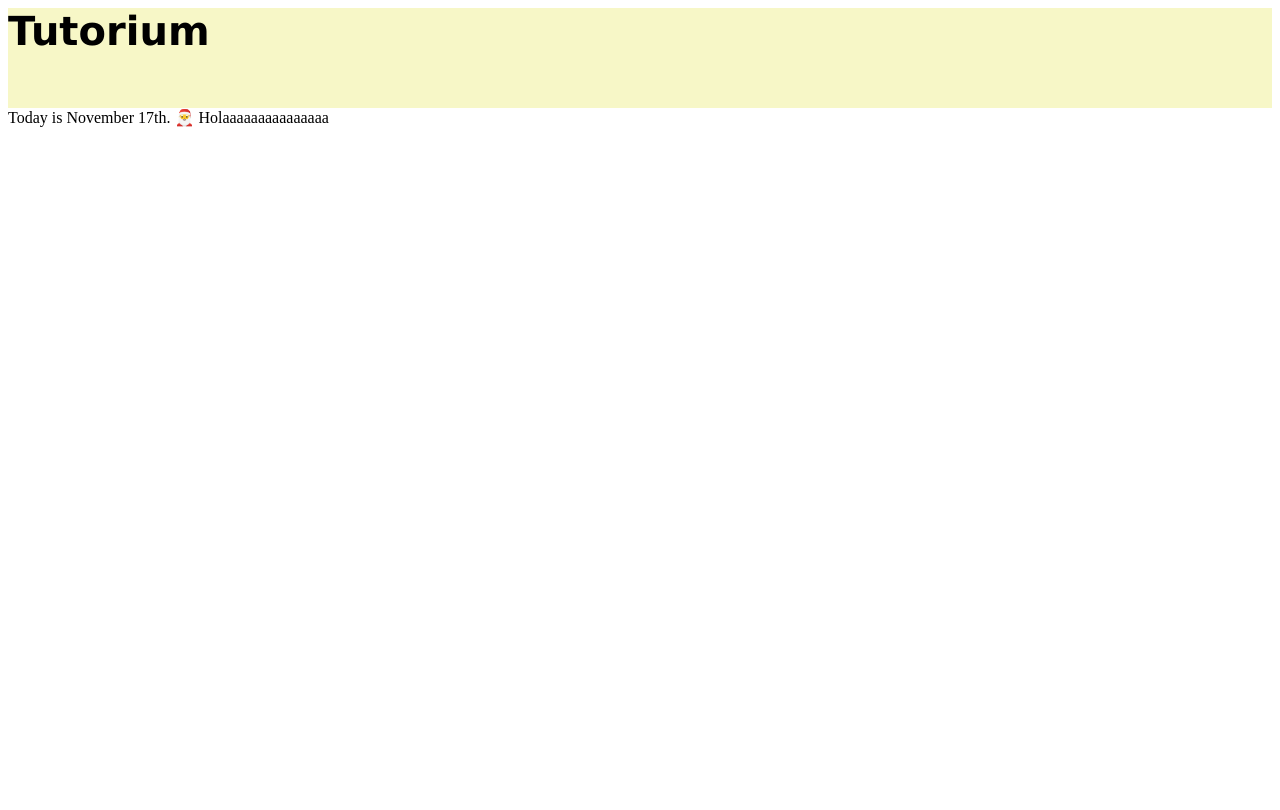
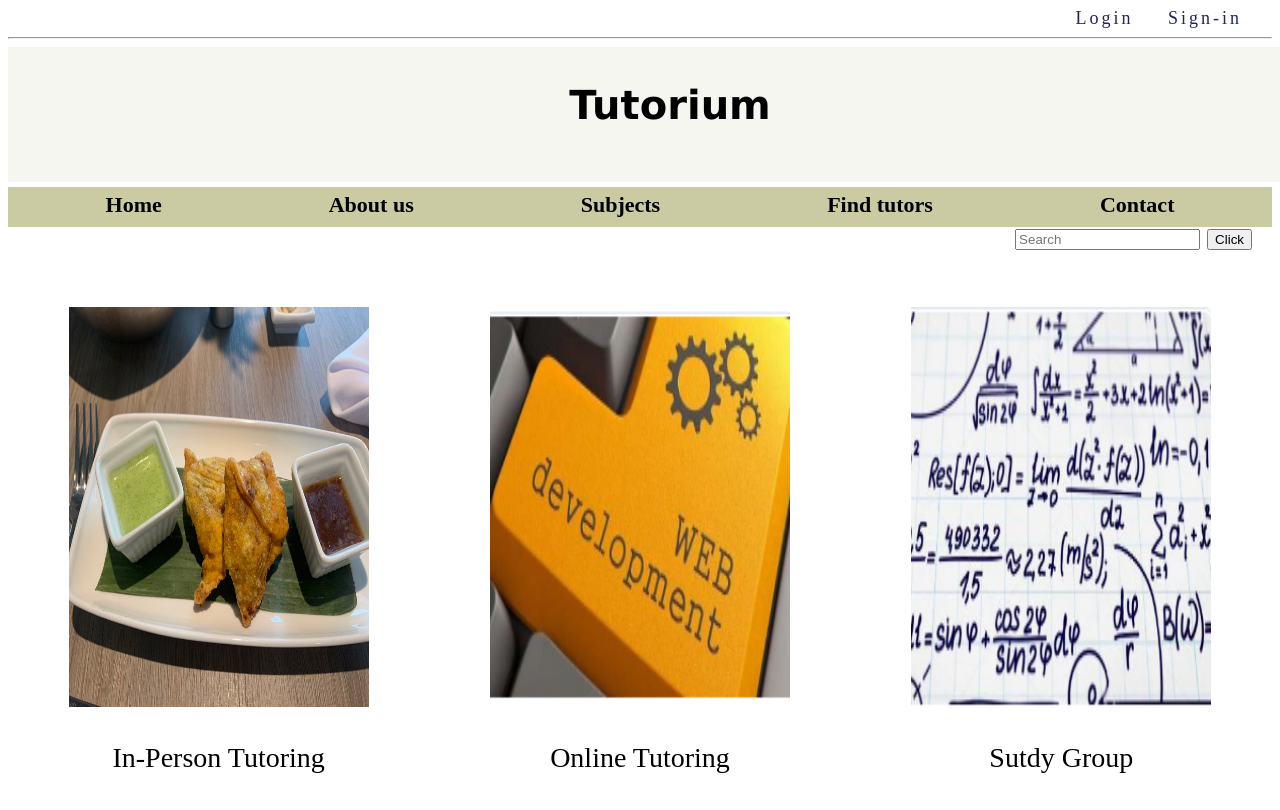
Before and after one commit to suyeounlee/Tutorium-Web-Group-Assignment2, a PHP site: page / in a window 1280 px wide. Before the commit the page ends 127 px from the top, so only its background shows below. Run offline with PHP 8.4, Linux system fonts and the light colour scheme.

Commit message:
Suyeon-Main Page

```diff
--- a/Assignment2/index.html
+++ b/Assignment2/index.html
@@ -1,5 +1,6 @@
 <!DOCTYPE html>
 <html lang="en">
+
 <head>
     <meta charset="UTF-8">
     <meta http-equiv="X-UA-Compatible" content="IE=edge">
@@ -9,10 +10,49 @@
 
     <title>Tutorium</title>
 </head>
+
 <body>
-    <header>Tutorium</header>
-    Today is November 17th.  🎅
-    Holaaaaaaaaaaaaaaa
+
+    <nav class="headNav">
+        <a href="">Login</a>
+        <a href="">Sign-in</a>
+    </nav>
+
+    <hr>
+
+    <header id="topHeader">
+        Tutorium
+    </header>
+
+    <nav class="mainMenu">
+        <a href="#">Home</a>
+        <a href="">About us</a>
+        <a href="">Subjects</a>
+        <a href="">Find tutors</a>
+        <a href="">Contact</a>
+        <div class="search">
+            <input type="text" id="searchBox" placeholder="Search">
+            <button id="searchButton">Click</button>
+        </div>
+    </nav>
+
+    <div class="flexbox-container">
+        <div class="flexbox-item-1">
+            <img src="images/Dinner.jpg">
+            <p>In-Person Tutoring</p>
+        </div>
+        <div class="flexbox-item-2">
+            <img src="images/Web1.PNG">
+            <p>Online Tutoring</p>
+        </div>
+        <div class="flexbox-item-3">
+            <img src="images/Math.PNG">
+            <p>Sutdy Group</p>
+
+        </div>
+
+    </div>
 
 </body>
+
 </html>
--- a/Assignment2/style.css
+++ b/Assignment2/style.css
@@ -2,13 +2,70 @@ body {
 
 }
 
-header {
-    margin-top:0px;
-    padding-top: 0px;
+.headNav { /*Login and Sign-in */
+    margin-top: 0px;
+    text-align: right;
+    font-size: 18px;
+
+}
+
+.headNav > a  { /* a tag for Login and Sign-in  */
+    text-decoration: none;
+    color:rgb(35, 35, 95);
+    letter-spacing: 3px;
+    padding-right: 30px;
+    text-align: center;
+}
+
+#topHeader { /* Tutorium */
+    padding-top: 35px;
+    margin-bottom: 0px;
+    padding-left: 30px;
+    width: 100%;
     height: 100px;
-    text-align: left;
-    background-color: #f7f7c7;
+    text-align: center;
+    background-color: rgb(246, 246, 240);
     font-weight: bold;
     font-size: 40px;
     font-family:Verdana, Geneva, Tahoma, sans-serif
 }
+
+.search { /* search box */
+    display:inline;
+    float:right;
+    padding-right: 20px;
+
+}
+
+.mainMenu { /* About us, tutors, contact ... */
+    margin-top: 5px;
+    width: 100%;
+    height: 40px;
+    background-color: rgb(202, 202, 163);
+    text-align: center;
+    font-size: 28px;
+
+
+}
+
+.mainMenu > a {
+    text-decoration: none;
+    color: black;
+    font-weight: bold;
+    font-size: 22px;
+    padding-inline: 80px;
+
+}
+
+.flexbox-container {
+    margin-top: 80px;
+    display: flex;
+    text-align: center;
+    justify-content: space-around;
+    font-size: 28px;
+}
+
+img {
+    width:300px;
+    height: 400px;
+}
```
Also changed, not shown: Assignment2/images/Dinner.jpg (added), Assignment2/images/Java1.PNG (added), Assignment2/images/Math.PNG (added), Assignment2/images/Web1.PNG (added).
